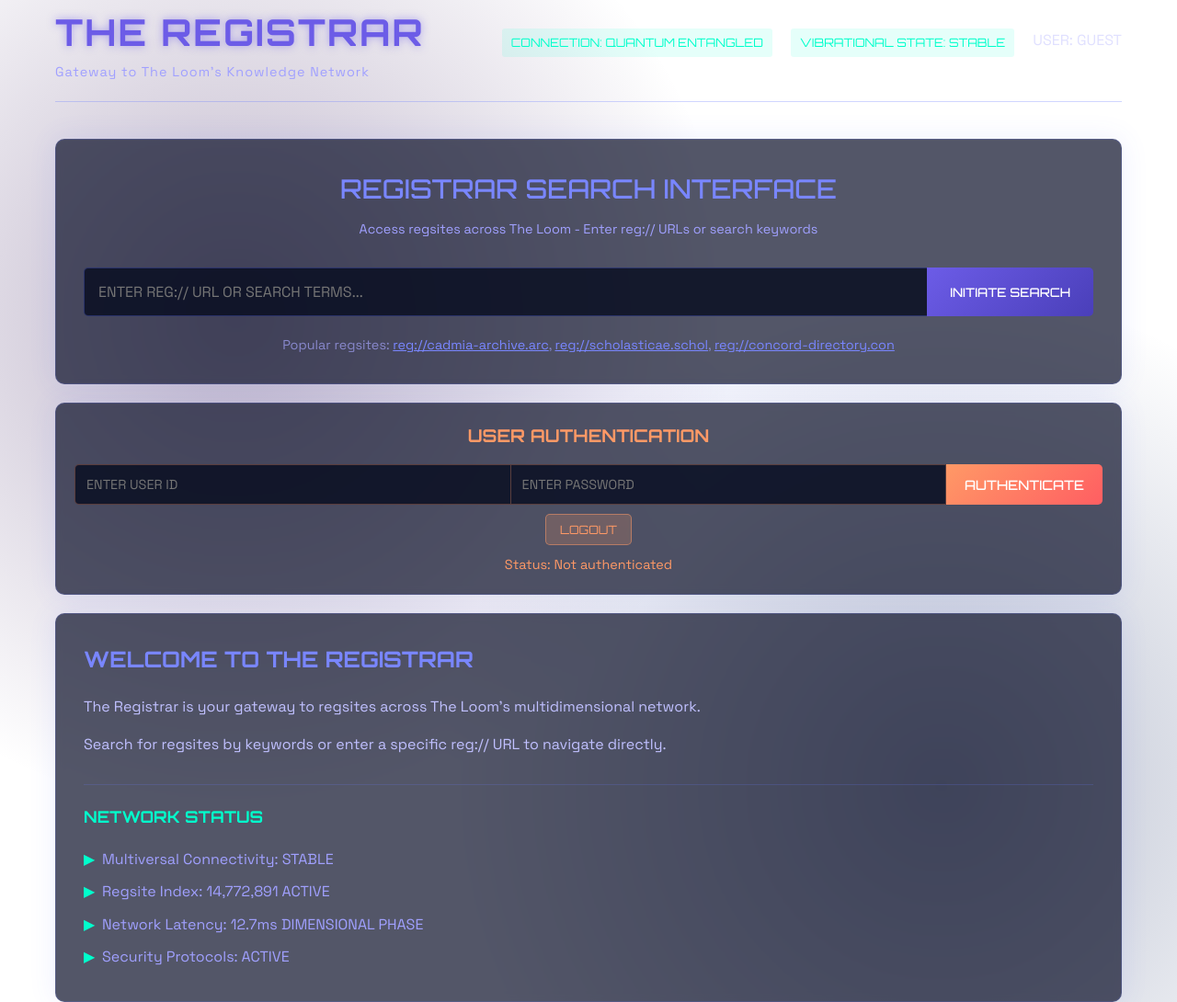
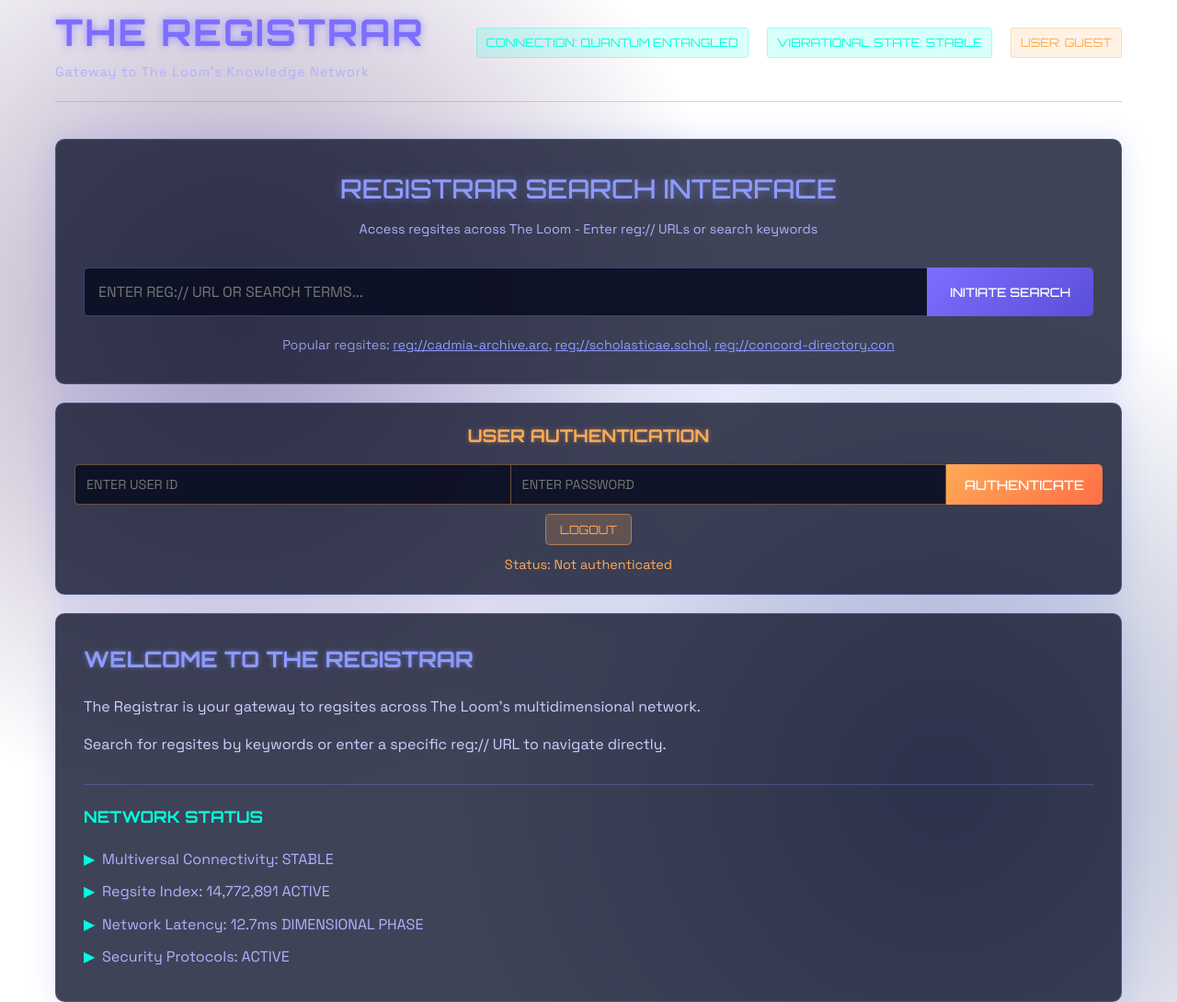
Before and after one commit to Azphelion/registrar-site, a plain HTML site: page index.html in a window 1280 px wide. Shown: the part 37-1127 px from the top of the page at 92% size. Drawn offline with Linux system fonts and the light colour scheme.

Commit message:
Update style.css

```diff
--- a/style.css
+++ b/style.css
@@ -6,13 +6,13 @@
 
 body {
     font-family: 'Space Grotesk', sans-serif;
-    background: linear-gradient(135deg, #0b0b1e 0%, #1a1a3a 100%);
-    color: #e0e0ff;
+    background: linear-gradient(135deg, #0a0a1a 0%, #151530 100%);
+    color: #f0f0ff;
     line-height: 1.6;
     overflow-x: hidden;
     background-image:
-        radial-gradient(circle at 20% 30%, rgba(41, 9, 80, 0.3) 0%, transparent 40%),
-        radial-gradient(circle at 80% 70%, rgba(25, 45, 100, 0.3) 0%, transparent 40%);
+        radial-gradient(circle at 20% 30%, rgba(50, 15, 90, 0.4) 0%, transparent 40%),
+        radial-gradient(circle at 80% 70%, rgba(30, 50, 120, 0.4) 0%, transparent 40%);
     min-height: 100vh;
 }
 
@@ -29,7 +29,7 @@ header {
     justify-content: space-between;
     align-items: center;
     padding: 20px 0;
-    border-bottom: 1px solid rgba(100, 120, 255, 0.3);
+    border-bottom: 1px solid rgba(120, 140, 255, 0.4);
     margin-bottom: 40px;
 }
 
@@ -37,14 +37,14 @@ header {
     font-family: 'Orbitron', sans-serif;
     font-weight: 700;
     font-size: 2.5rem;
-    color: #6c5ce7;
-    text-shadow: 0 0 10px rgba(108, 92, 231, 0.5);
+    color: #7d6eff;
+    text-shadow: 0 0 15px rgba(125, 110, 255, 0.7);
     letter-spacing: 2px;
 }
 
 .logo p {
     font-size: 0.9rem;
-    color: #a0a0ff;
+    color: #b0b0ff;
     letter-spacing: 1px;
 }
 
@@ -56,19 +56,30 @@ header {
 .status {
     font-family: 'Orbitron', sans-serif;
     font-size: 0.8rem;
-    color: #00ffcc;
-    background: rgba(0, 255, 204, 0.1);
+    color: #00ffdd;
+    background: rgba(0, 255, 221, 0.15);
     padding: 5px 10px;
     border-radius: 3px;
+    border: 1px solid rgba(0, 255, 221, 0.3);
+}
+
+#userStatus {
+    font-family: 'Orbitron', sans-serif;
+    font-size: 0.8rem;
+    color: #ffaa55;
+    background: rgba(255, 170, 85, 0.15);
+    padding: 5px 10px;
+    border-radius: 3px;
+    border: 1px solid rgba(255, 170, 85, 0.3);
 }
 
 .search-container {
-    background: rgba(10, 15, 40, 0.7);
-    border: 1px solid rgba(100, 120, 255, 0.2);
+    background: rgba(15, 20, 45, 0.8);
+    border: 1px solid rgba(120, 140, 255, 0.3);
     border-radius: 10px;
     padding: 30px;
     margin-bottom: 20px;
-    box-shadow: 0 0 30px rgba(80, 100, 255, 0.1);
+    box-shadow: 0 0 30px rgba(100, 120, 255, 0.2);
     backdrop-filter: blur(5px);
 }
 
@@ -81,12 +92,13 @@ header {
     font-family: 'Orbitron', sans-serif;
     font-weight: 500;
     font-size: 1.8rem;
-    color: #7986ff;
+    color: #8d9aff;
     margin-bottom: 10px;
+    text-shadow: 0 0 10px rgba(141, 154, 255, 0.5);
 }
 
 .search-header p {
-    color: #a0a0ff;
+    color: #b0b0ff;
     font-size: 0.9rem;
 }
 
@@ -98,24 +110,24 @@ header {
 #searchInput {
     flex: 1;
     padding: 15px;
-    background: rgba(5, 10, 30, 0.8);
-    border: 1px solid rgba(100, 120, 255, 0.3);
+    background: rgba(10, 15, 35, 0.9);
+    border: 1px solid rgba(120, 140, 255, 0.4);
     border-right: none;
     border-radius: 5px 0 0 5px;
-    color: #e0e0ff;
+    color: #f0f0ff;
     font-family: 'Space Grotesk', sans-serif;
     font-size: 1rem;
     outline: none;
 }
 
 #searchInput:focus {
-    border-color: rgba(100, 120, 255, 0.6);
-    box-shadow: 0 0 15px rgba(100, 120, 255, 0.2);
+    border-color: rgba(150, 170, 255, 0.7);
+    box-shadow: 0 0 15px rgba(120, 140, 255, 0.3);
 }
 
 #searchBtn {
     padding: 15px 25px;
-    background: linear-gradient(135deg, #6c5ce7 0%, #4a3fb9 100%);
+    background: linear-gradient(135deg, #7d6eff 0%, #5a4fd9 100%);
     border: none;
     border-radius: 0 5px 5px 0;
     color: white;
@@ -126,8 +138,8 @@ header {
 }
 
 #searchBtn:hover {
-    background: linear-gradient(135deg, #7986ff 0%, #5c6ce7 100%);
-    box-shadow: 0 0 15px rgba(108, 92, 231, 0.5);
+    background: linear-gradient(135deg, #8d9aff 0%, #6c5ce7 100%);
+    box-shadow: 0 0 15px rgba(125, 110, 255, 0.5);
 }
 
 .search-suggestions {
@@ -135,36 +147,37 @@ header {
 }
 
 .search-suggestions p {
-    color: #8888cc;
+    color: #9999dd;
     font-size: 0.9rem;
 }
 
 .suggestion {
-    color: #7986ff;
+    color: #8d9aff;
     cursor: pointer;
     text-decoration: underline;
 }
 
 .suggestion:hover {
-    color: #00ffcc;
+    color: #00ffdd;
 }
 
 .auth-container {
-    background: rgba(10, 15, 40, 0.7);
-    border: 1px solid rgba(100, 120, 255, 0.2);
+    background: rgba(15, 20, 45, 0.8);
+    border: 1px solid rgba(120, 140, 255, 0.3);
     border-radius: 10px;
     padding: 20px;
     margin-bottom: 20px;
-    box-shadow: 0 0 30px rgba(80, 100, 255, 0.1);
+    box-shadow: 0 0 30px rgba(100, 120, 255, 0.2);
     backdrop-filter: blur(5px);
 }
 
 .auth-container h3 {
     font-family: 'Orbitron', sans-serif;
-    color: #ff9966;
+    color: #ffaa55;
     margin-bottom: 15px;
     font-size: 1.2rem;
     text-align: center;
+    text-shadow: 0 0 5px rgba(255, 170, 85, 0.5);
 }
 
 .auth-box {
@@ -175,10 +188,10 @@ header {
 #userIdInput, #passwordInput {
     flex: 1;
     padding: 12px;
-    background: rgba(5, 10, 30, 0.8);
-    border: 1px solid rgba(255, 153, 102, 0.3);
+    background: rgba(10, 15, 35, 0.9);
+    border: 1px solid rgba(255, 170, 85, 0.4);
     border-right: none;
-    color: #e0e0ff;
+    color: #f0f0ff;
     font-family: 'Space Grotesk', sans-serif;
     font-size: 0.9rem;
     outline: none;
@@ -189,12 +202,12 @@ header {
 }
 
 #passwordInput {
-    border-right: 1px solid rgba(255, 153, 102, 0.3);
+    border-right: 1px solid rgba(255, 170, 85, 0.4);
 }
 
 #authBtn {
     padding: 12px 20px;
-    background: linear-gradient(135deg, #ff9966 0%, #ff5e62 100%);
+    background: linear-gradient(135deg, #ffaa55 0%, #ff6e48 100%);
     border: none;
     border-radius: 0 5px 5px 0;
     color: white;
@@ -206,16 +219,16 @@ header {
 }
 
 #authBtn:hover {
-    background: linear-gradient(135deg, #ffaa77 0%, #ff6e70 100%);
-    box-shadow: 0 0 15px rgba(255, 153, 102, 0.5);
+    background: linear-gradient(135deg, #ffbb66 0%, #ff7e58 100%);
+    box-shadow: 0 0 15px rgba(255, 170, 85, 0.5);
 }
 
 #logoutBtn {
     padding: 8px 15px;
-    background: rgba(255, 153, 102, 0.2);
-    border: 1px solid rgba(255, 153, 102, 0.5);
+    background: rgba(255, 170, 85, 0.2);
+    border: 1px solid rgba(255, 170, 85, 0.5);
     border-radius: 5px;
-    color: #ff9966;
+    color: #ffaa55;
     font-family: 'Orbitron', sans-serif;
     font-size: 0.8rem;
     cursor: pointer;
@@ -224,47 +237,48 @@ header {
 }
 
 #logoutBtn:hover {
-    background: rgba(255, 153, 102, 0.3);
+    background: rgba(255, 170, 85, 0.3);
 }
 
 #authStatus {
     text-align: center;
-    color: #ff9966;
+    color: #ffaa55;
     font-size: 0.9rem;
     margin-top: 10px;
 }
 
 .welcome-message {
-    background: rgba(10, 15, 40, 0.7);
-    border: 1px solid rgba(100, 120, 255, 0.2);
+    background: rgba(15, 20, 45, 0.8);
+    border: 1px solid rgba(120, 140, 255, 0.3);
     border-radius: 10px;
     padding: 30px;
     margin-bottom: 40px;
-    box-shadow: 0 0 30px rgba(80, 100, 255, 0.1);
+    box-shadow: 0 0 30px rgba(100, 120, 255, 0.2);
     backdrop-filter: blur(5px);
 }
 
 .welcome-message h3 {
     font-family: 'Orbitron', sans-serif;
-    color: #7986ff;
+    color: #8d9aff;
     margin-bottom: 20px;
     font-size: 1.5rem;
+    text-shadow: 0 0 5px rgba(141, 154, 255, 0.5);
 }
 
 .welcome-message p {
     margin-bottom: 15px;
-    color: #c0c0ff;
+    color: #d0d0ff;
 }
 
 .system-status {
     margin-top: 30px;
     padding-top: 20px;
-    border-top: 1px solid rgba(100, 120, 255, 0.2);
+    border-top: 1px solid rgba(120, 140, 255, 0.3);
 }
 
 .system-status h4 {
     font-family: 'Orbitron', sans-serif;
-    color: #00ffcc;
+    color: #00ffdd;
     margin-bottom: 15px;
     font-size: 1.1rem;
 }
@@ -275,7 +289,7 @@ header {
 
 .system-status li {
     padding: 5px 0;
-    color: #a0a0ff;
+    color: #b0b0ff;
     position: relative;
     padding-left: 20px;
 }
@@ -284,16 +298,16 @@ header {
     content: "▶";
     position: absolute;
     left: 0;
-    color: #00ffcc;
+    color: #00ffdd;
 }
 
 .results-container {
-    background: rgba(10, 15, 40, 0.7);
-    border: 1px solid rgba(100, 120, 255, 0.2);
+    background: rgba(15, 20, 45, 0.8);
+    border: 1px solid rgba(120, 140, 255, 0.3);
     border-radius: 10px;
     padding: 30px;
     margin-bottom: 40px;
-    box-shadow: 0 0 30px rgba(80, 100, 255, 0.1);
+    box-shadow: 0 0 30px rgba(100, 120, 255, 0.2);
     backdrop-filter: blur(5px);
 }
 
@@ -303,25 +317,26 @@ header {
     align-items: center;
     margin-bottom: 20px;
     padding-bottom: 10px;
-    border-bottom: 1px solid rgba(100, 120, 255, 0.2);
+    border-bottom: 1px solid rgba(120, 140, 255, 0.3);
 }
 
 .results-header h3 {
     font-family: 'Orbitron', sans-serif;
-    color: #7986ff;
+    color: #8d9aff;
     font-size: 1.5rem;
+    text-shadow: 0 0 5px rgba(141, 154, 255, 0.5);
 }
 
 #resultsCount {
-    color: #a0a0ff;
+    color: #b0b0ff;
     font-size: 0.9rem;
 }
 
 .result-item {
     padding: 20px;
     margin-bottom: 15px;
-    background: rgba(5, 10, 30, 0.5);
-    border: 1px solid rgba(100, 120, 255, 0.2);
+    background: rgba(10, 15, 35, 0.7);
+    border: 1px solid rgba(120, 140, 255, 0.3);
     border-radius: 5px;
     cursor: pointer;
     transition: all 0.3s ease;
@@ -329,27 +344,27 @@ header {
 }
 
 .result-item:hover {
-    border-color: rgba(100, 120, 255, 0.5);
-    background: rgba(15, 20, 50, 0.7);
+    border-color: rgba(150, 170, 255, 0.5);
+    background: rgba(20, 25, 55, 0.8);
     transform: translateY(-2px);
-    box-shadow: 0 5px 15px rgba(80, 100, 255, 0.2);
+    box-shadow: 0 5px 15px rgba(100, 120, 255, 0.3);
 }
 
 .result-item h4 {
     font-family: 'Orbitron', sans-serif;
-    color: #00ffcc;
+    color: #00ffdd;
     margin-bottom: 10px;
     font-size: 1.2rem;
 }
 
 .result-item p {
-    color: #c0c0ff;
+    color: #d0d0ff;
     font-size: 0.95rem;
     margin-bottom: 10px;
 }
 
 .result-item .url {
-    color: #7986ff;
+    color: #8d9aff;
     font-size: 0.9rem;
     margin-bottom: 10px;
 }
@@ -362,19 +377,20 @@ header {
 }
 
 .keyword {
-    background: rgba(108, 92, 231, 0.2);
-    color: #a0a0ff;
+    background: rgba(125, 110, 255, 0.25);
+    color: #b0b0ff;
     padding: 3px 8px;
     border-radius: 3px;
     font-size: 0.8rem;
+    border: 1px solid rgba(125, 110, 255, 0.4);
 }
 
 .private {
-    border-color: rgba(255, 153, 102, 0.5);
+    border-color: rgba(255, 170, 85, 0.5);
 }
 
 .private h4 {
-    color: #ff9966;
+    color: #ffaa55;
 }
 
 .private::before {
@@ -382,8 +398,8 @@ header {
     position: absolute;
     top: -10px;
     right: 10px;
-    background: rgba(255, 153, 102, 0.9);
-    color: #0b0b1e;
+    background: rgba(255, 170, 85, 0.9);
+    color: #0a0a1a;
     padding: 3px 10px;
     border-radius: 3px;
     font-size: 0.7rem;
@@ -394,9 +410,9 @@ header {
 footer {
     text-align: center;
     padding: 20px 0;
-    border-top: 1px solid rgba(100, 120, 255, 0.3);
+    border-top: 1px solid rgba(120, 140, 255, 0.4);
     margin-top: 40px;
-    color: #8888cc;
+    color: #9999dd;
     font-size: 0.9rem;
 }
 
@@ -406,10 +422,10 @@ footer {
 
 /* Glitch effect for header */
 @keyframes glitch {
-    0% { text-shadow: 0 0 10px rgba(108, 92, 231, 0.5); }
+    0% { text-shadow: 0 0 10px rgba(125, 110, 255, 0.7); }
     5% { text-shadow: -2px -2px 0 #ff6b6b, 2px 2px 0 #00ffcc; }
-    10% { text-shadow: 0 0 10px rgba(108, 92, 231, 0.5); }
-    100% { text-shadow: 0 0 10px rgba(108, 92, 231, 0.5); }
+    10% { text-shadow: 0 0 10px rgba(125, 110, 255, 0.7); }
+    100% { text-shadow: 0 0 10px rgba(125, 110, 255, 0.7); }
 }
 
 .logo h1 {
@@ -434,7 +450,7 @@ footer {
     }
 
     #searchInput {
-        border-right: 1px solid rgba(100, 120, 255, 0.3);
+        border-right: 1px solid rgba(120, 140, 255, 0.4);
         border-radius: 5px 5px 0 0;
     }
 
@@ -447,7 +463,7 @@ footer {
     }
 
     #userIdInput, #passwordInput {
-        border-right: 1px solid rgba(255, 153, 102, 0.3);
+        border-right: 1px solid rgba(255, 170, 85, 0.4);
         border-radius: 5px 5px 0 0;
     }
 
```
